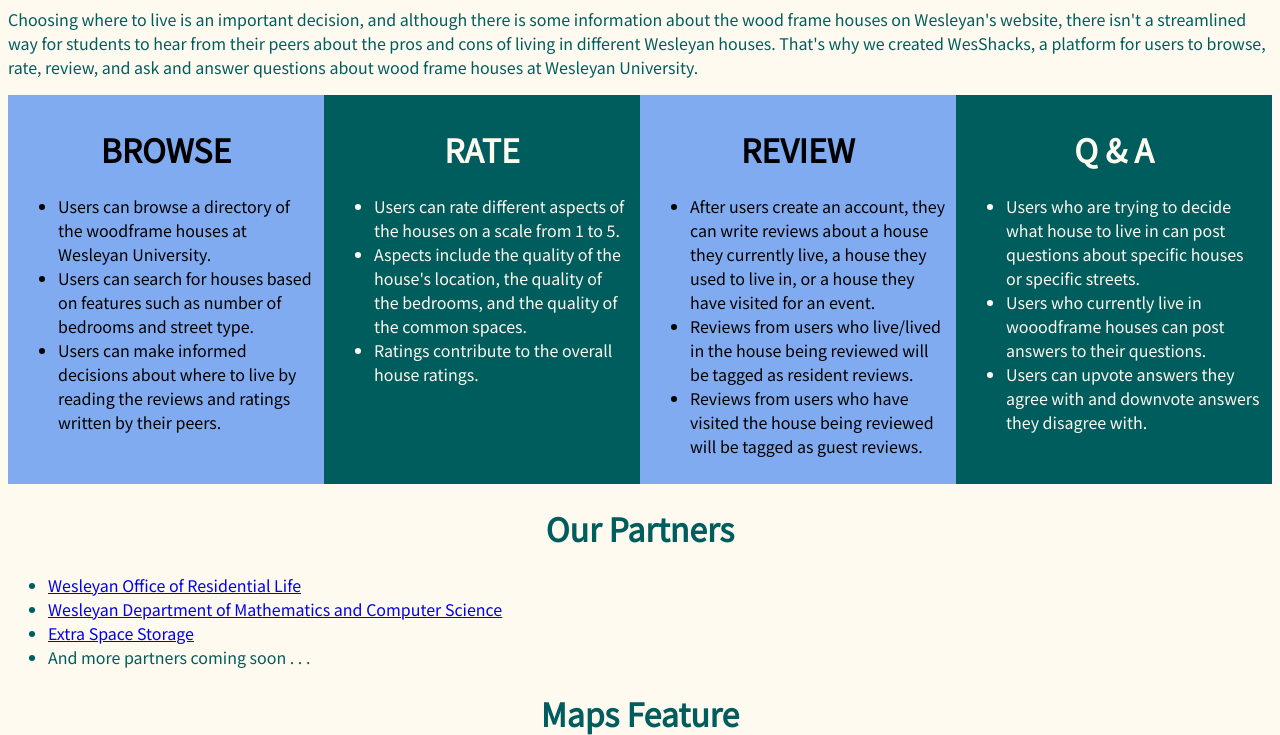
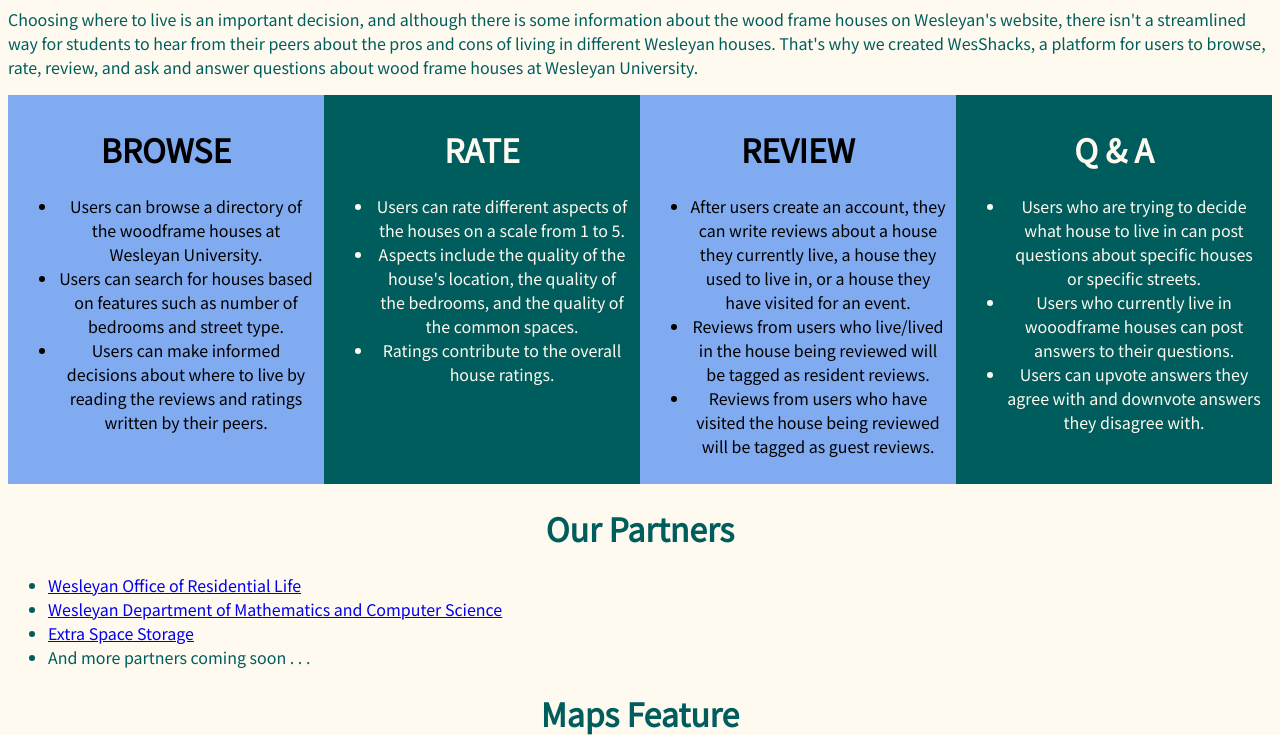
Before and after one commit to tessleptrue/wesshacks, a PHP site: page / in a window 1280 px wide. Shown: the part 157-892 px from the top of the page. Run offline with PHP 8.4, Linux system fonts and the light colour scheme.

Commit message:
add id selector (#38)

```diff
--- a/index.html
+++ b/index.html
@@ -41,7 +41,7 @@
   </div>
 
     <div class="row">
-        <div class="column" style="background-color: rgb(128, 171, 240); color: rgb(0, 0, 0);">
+      <div class = "column" id = "col1">
         <h1 style = "text-align: center;">BROWSE</h1>
         <ul>
           <li>Users can browse a directory of the woodframe houses at Wesleyan University.</li>
@@ -49,7 +49,7 @@
           <li>Users can make informed decisions about where to live by reading the reviews and ratings written by their peers.</li>
         </ul>
       </div>
-      <div class="column" style="background-color: rgb(0, 93, 93);; color: floralwhite;">
+      <div class = "column" id = "col2">
         <h1 style = "text-align: center;">RATE</h1>
         <ul>
           <li>Users can rate different aspects of the houses on a scale from 1 to 5.</li>
@@ -57,7 +57,7 @@
           <li>Ratings contribute to the overall house ratings.</li>
         </ul>
       </div>
-      <div class="column" style="background-color: rgb(128, 171, 240); color: rgb(0, 0, 0);">
+      <div class = "column" id = "col3">
         <h1 style = "text-align: center;">REVIEW</h1>
         <ul>
           <li>After users create an account, they can write reviews about a house they currently live, a house they used to live in, or a house they have visited for an event.</li>
@@ -65,7 +65,7 @@
           <li>Reviews from users who have visited the house being reviewed will be tagged as guest reviews.</li>
         </ul>
       </div>
-      <div class="column" style="background-color: rgb(0, 93, 93);; color: floralwhite;">
+      <div class = "column" id = "col4">
         <h1 style = "text-align: center;">Q & A</h1>
         <ul>
           <li>Users who are trying to decide what house to live in can post questions about specific houses or specific streets.</li>
--- a/style.css
+++ b/style.css
@@ -70,6 +70,30 @@ h1 {
   height: 30px;
 }
 
+#col1{
+  background-color: rgb(128, 171, 240);
+  color: rgb(0, 0, 0);
+  text-align: center;
+}
+
+#col2{
+  background-color: rgb(0, 93, 93);
+  color:  floralwhite;
+  text-align: center;
+}
+
+#col3{
+  background-color: rgb(128, 171, 240);
+  color: rgb(0, 0, 0);
+  text-align: center;
+}
+
+#col4{
+  background-color: rgb(0, 93, 93);
+  color:  floralwhite;
+  text-align: center;
+}
+
 input::placeholder {
   opacity: 75%;
 }
```
